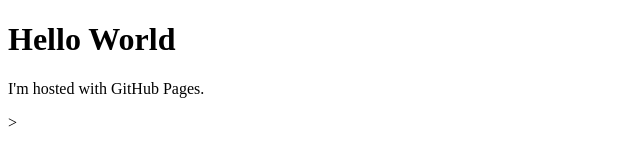
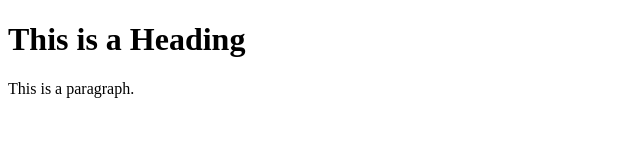
Before and after one commit to jitdawan2016/jitdawan2016.github.io, a plain HTML site: page index.html in a window 1280 px wide. Shown: the whole page, without its empty margins (0-640 px from the left). Drawn offline with Linux system fonts and the light colour scheme.

Commit message:
make a change

```diff
--- a/index.html
+++ b/index.html
@@ -1,8 +1,12 @@
 <!DOCTYPE html>
 <html>
+<head>
+<title>Page Title</title>
+</head>
 <body>
-	<h1>Hello World</h1>
-	<p>I'm hosted with GitHub Pages.</p>
 
-</body>>
+<h1>This is a Heading</h1>
+<p>This is a paragraph.</p>
+
+</body>
 </html>
```
